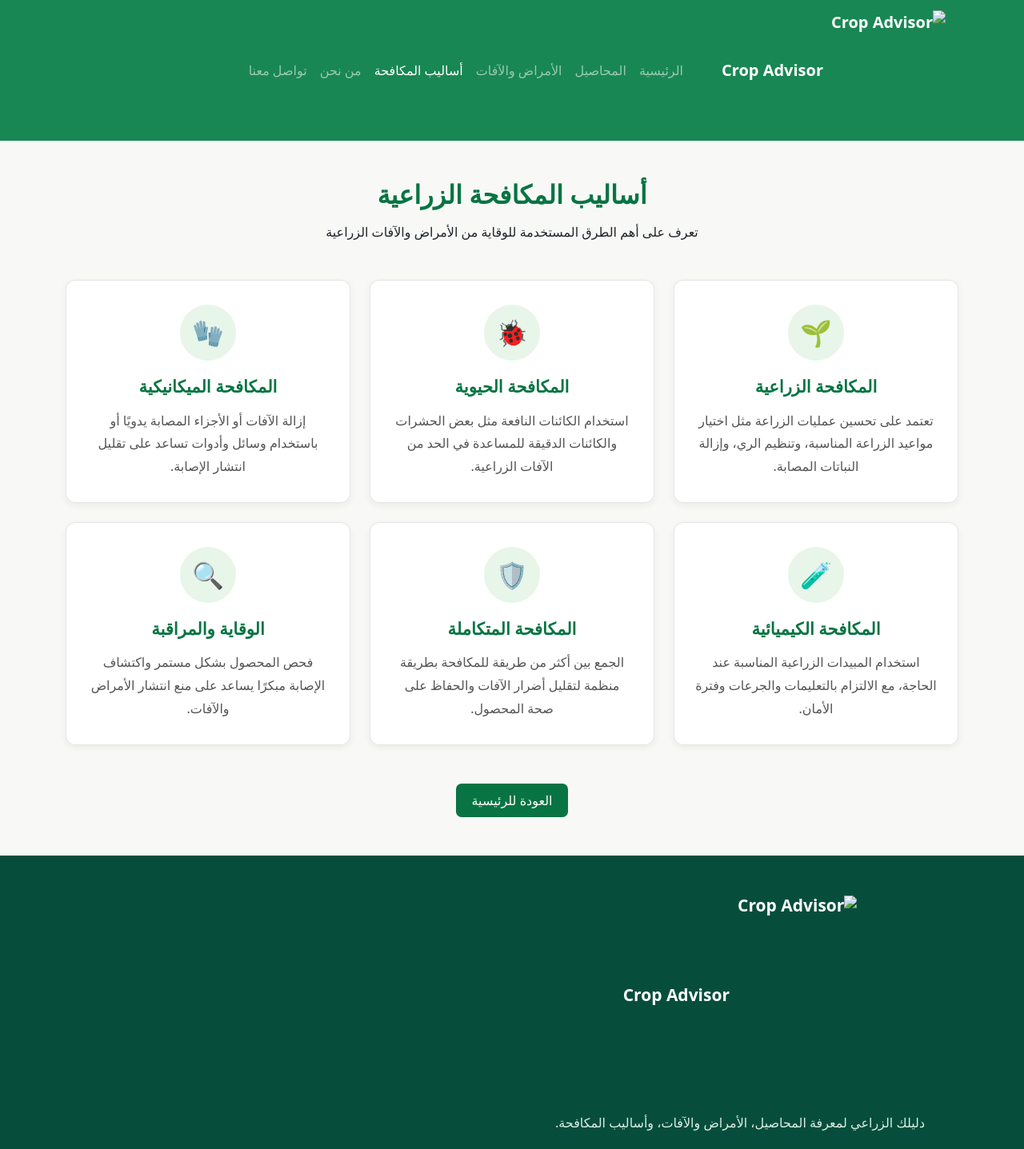
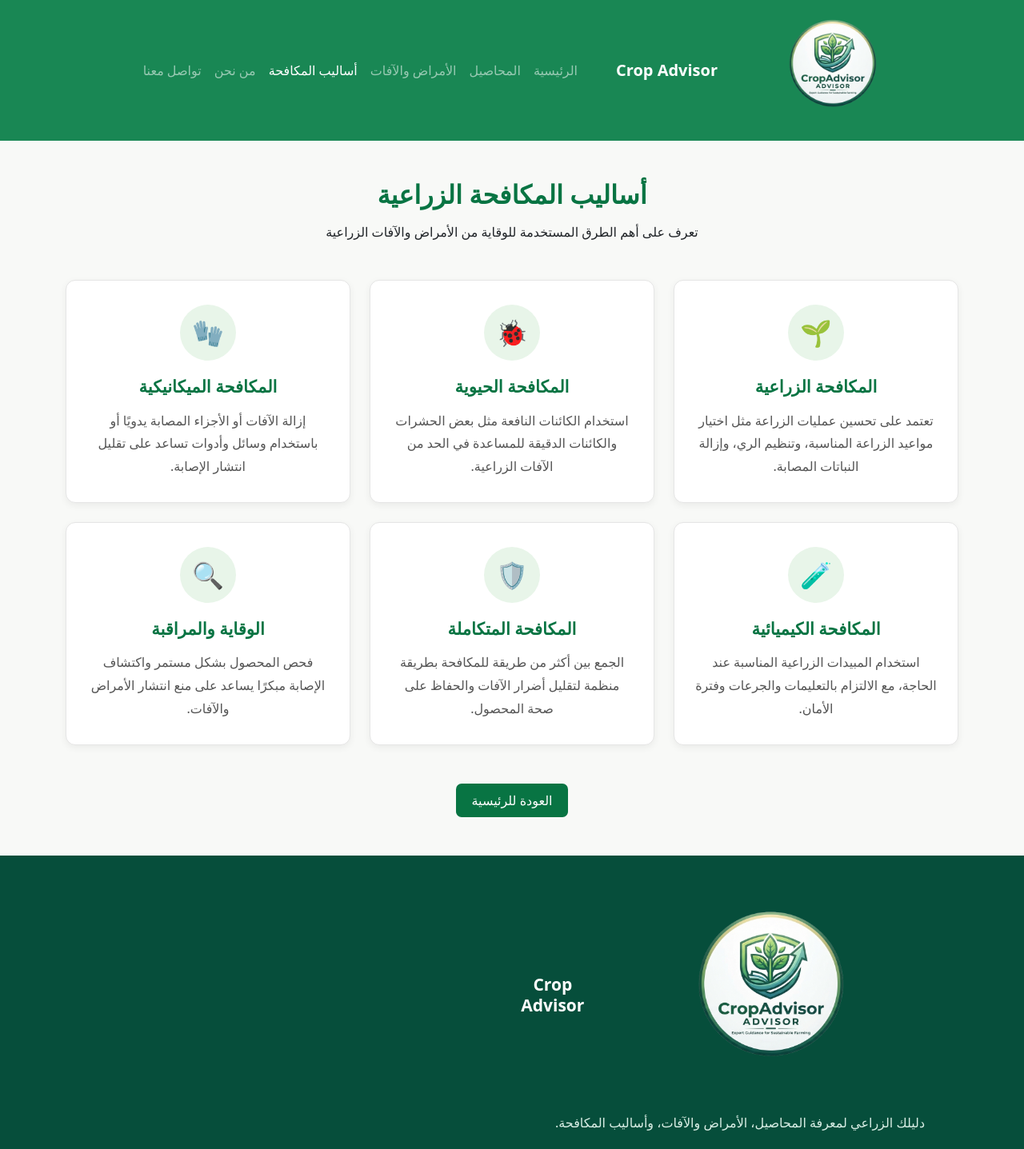
Before and after one commit to eldaly98000-art/crop-advisor, a plain HTML site: page control-methods.html in a window 1280 px wide. Shown: the top 1437 px of the page at 80% size. Drawn offline with nearby package versions, Linux system fonts and the light colour scheme.

Commit message:
Update control-methods.html

```diff
--- a/control-methods.html
+++ b/control-methods.html
@@ -19,8 +19,8 @@
 <nav class="navbar navbar-expand-lg navbar-dark bg-success">
     <div class="container">
 
-        <a class="navbar-brand fw-bold" href="mo7.html">
-            <img src="images/photosshop.png" alt="Crop Advisor" height="150">
+        <a class="navbar-brand fw-bold" href="index.html">
+            <img src="photosshop.png" alt="Crop Advisor" height="150">
             Crop Advisor
         </a>
 
@@ -35,7 +35,7 @@
             <ul class="navbar-nav ms-auto">
 
                 <li class="nav-item">
-                    <a class="nav-link" href="mo7.html">الرئيسية</a>
+                    <a class="nav-link" href="index.html">الرئيسية</a>
                 </li>
 
                 <li class="nav-item">
@@ -196,7 +196,7 @@
 
            <div class="col-md-6 text-center">
     <h3 class="footer-logo justify-content-center">
-        <img src="images/photosshop.png" alt="Crop Advisor">
+        <img src="photosshop.png" alt="Crop Advisor">
         Crop Advisor
     </h3>
 
```
